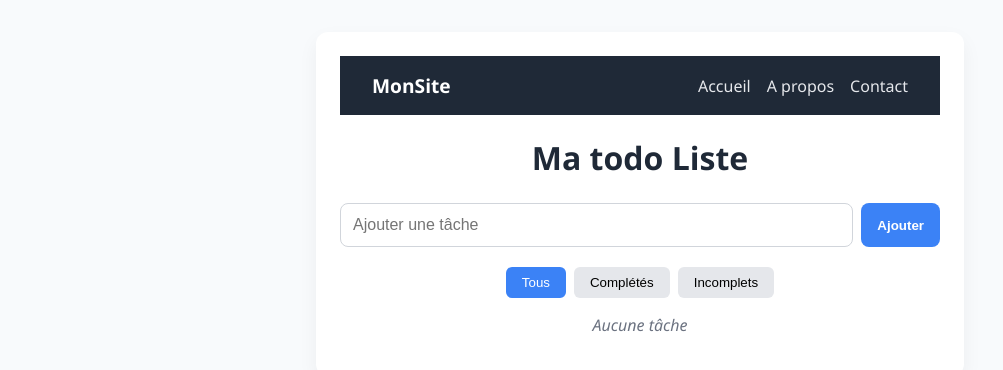
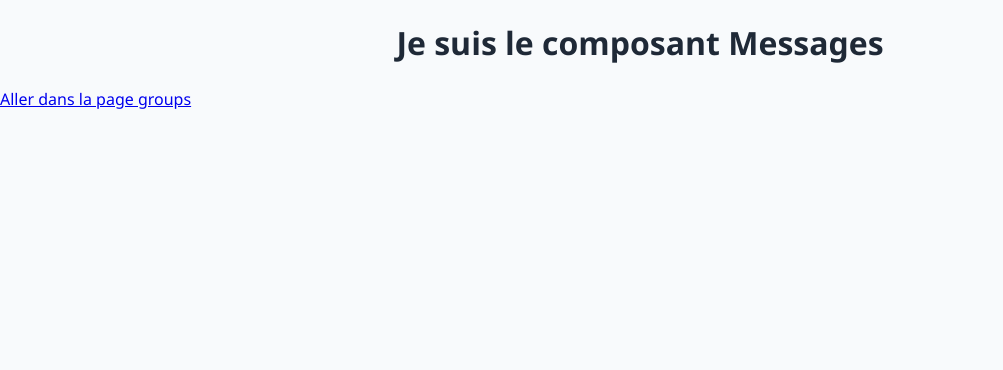
Before and after one commit to Rimao416/DD-Training, a React (Vite) app: page / in a window 1280 px wide. Shown: the top 370 px of the page, without its empty margins (0-1003 px from the left). Built offline with nearby package versions, Linux system fonts and the light colour scheme.

Commit message:
:rocket: implementation de la solution de Mr Author

```diff
--- a/src/App.jsx
+++ b/src/App.jsx
@@ -1,23 +1,16 @@
 import './App.css';
 import {Routes, Route} from "react-router-dom";
-import Home from "./pages/Home";
-import About from './pages/About';
-import Contact from './pages/contact';
-import Dashboard from './pages/dashboard';
+import Messages from './pages/Messages';
+import Groups from './pages/Groups';
 import Profile from './pages/Profile';
-import Settings from './pages/Settings';
-import User from './pages/User';
+
 const App = () => {
   return(
  <Routes>
-  <Route path="/" element={<Home />}/>
-  <Route path="/about" element={<About />}/>
-  <Route path="/contact" element={<Contact />}/>
-  <Route path="/user/:id" element={<User />} />
-  <Route path="/dashboard" element={<Dashboard/>}>
-    <Route path="profile" element={<Profile />} />
-    <Route path="settings" element={<Settings />} />
-  </Route>
+<Route path="/" element={<Messages/>}/>
+<Route path="/groups" element={<Groups />} />
+<Route path="/profile" element={<Profile />} />
+
   {/* <Route path="/about" element={<About />} /> */}
  </Routes>
   )
--- a/src/pages/About.jsx
+++ /dev/null
@@ -1,13 +0,0 @@
-import React from 'react'
-import Navbar from '../components/Navbar'
-
-function About() {
-  return (
-    <div>
-        <Navbar/>
-      <h1>Je suis la page About</h1>
-    </div>
-  )
-}
-
-export default About
--- a/src/pages/Contact.jsx
+++ /dev/null
@@ -1,13 +0,0 @@
-import React from 'react'
-import Navbar from '../components/Navbar'
-
-function Contact() {
-  return (
-    <div>
-        <Navbar/>
-      <h1>Je suis la page contact</h1>
-    </div>
-  )
-}
-
-export default Contact
--- a/src/pages/Dashboard.jsx
+++ /dev/null
@@ -1,17 +0,0 @@
-import React from 'react'
-import Sidebar from '../components/Sidebar'
-import {Outlet} from "react-router-dom"
-function Dashboard() {
-  return (
-    <div className="dashboard">
-        <Sidebar/>
-        <div className="dashboard-content">
-            <Outlet/>
-            </div>
-
-
-    </div>
-  )
-}
-
-export default Dashboard
--- /dev/null
+++ b/src/pages/Groups.jsx
@@ -0,0 +1,14 @@
+import React from 'react'
+import { Link } from 'react-router-dom'
+
+function Groups() {
+  return (
+    <div>
+
+      <h1>Je suis le composant Groups</h1>
+      <Link to="/">Aller dans la page messages</Link>
+    </div>
+  )
+}
+
+export default Groups
--- a/src/pages/Home.jsx
+++ /dev/null
@@ -1,97 +0,0 @@
-import React, { useState } from 'react'
-import Navbar from '../components/Navbar';
-import {useNavigate} from "react-router-dom";
-
-function Home() {
-    const navigate = useNavigate();
-     const [todos, setTodos] = useState([]);
-  const [nouveau, setNouveauTodo] = useState('');
-  const [filtre, setFiltre] = useState('tous');
-
-  const ajouterTodo = (e) => {
-    e.preventDefault();
-    if (nouveau.trim()) {
-      setTodos([
-        ...todos,
-        {
-          id: Date.now(),
-          text: nouveau.trim(),
-          complete: false
-        }
-      ]);
-      navigate('/about');
-      setNouveauTodo('');
-    }
-  };
-
-  const toggleTodo = (id) => {
-    setTodos(todos.map(todo =>
-      todo.id === id ? { ...todo, complete: !todo.complete } : todo
-    ));
-  };
-
-  const todosFiltres = todos.filter((todo) => {
-    if (filtre === 'tous') return true;
-    if (filtre === 'complete') return todo.complete;
-    if (filtre === 'incomplete') return !todo.complete;
-    return true;
-  });
-
-  return (
-    <div className="app-container">
-        <Navbar />
-      <h1>Ma todo Liste</h1>
-
-      <form className="todo-form" onSubmit={ajouterTodo}>
-        <input
-          type="text"
-          value={nouveau}
-          onChange={(e) => setNouveauTodo(e.target.value)}
-          placeholder="Ajouter une tâche"
-          required
-        />
-        <button type="submit">Ajouter</button>
-      </form>
-
-      <div className="filters">
-        <button
-          onClick={() => setFiltre('tous')}
-          className={filtre === 'tous' ? 'active' : ''}
-        >
-          Tous
-        </button>
-        <button
-          onClick={() => setFiltre('complete')}
-          className={filtre === 'complete' ? 'active' : ''}
-        >
-          Complétés
-        </button>
-        <button
-          onClick={() => setFiltre('incomplete')}
-          className={filtre === 'incomplete' ? 'active' : ''}
-        >
-          Incomplets
-        </button>
-      </div>
-
-      {todosFiltres.length === 0 && (
-        <p className="empty-message">Aucune tâche</p>
-      )}
-
-      <div className="todo-list">
-        {todosFiltres.map((todo) => (
-          <div key={todo.id} className={`todo-item ${todo.complete ? 'done' : ''}`}>
-            <input
-              type="checkbox"
-              checked={todo.complete}
-              onChange={() => toggleTodo(todo.id)}
-            />
-            <span>{todo.text}</span>
-          </div>
-        ))}
-      </div>
-    </div>
-  );
-}
-
-export default Home
--- /dev/null
+++ b/src/pages/Messages.jsx
@@ -0,0 +1,13 @@
+import React from 'react'
+import { Link } from 'react-router-dom'
+
+function Messages() {
+  return (
+    <div>
+      <h1>Je suis le composant Messages</h1>
+      <Link to="/groups">Aller dans la page groups</Link>
+    </div>
+  )
+}
+
+export default Messages
--- a/src/pages/Profile.jsx
+++ b/src/pages/Profile.jsx
@@ -3,7 +3,7 @@ import React from 'react'
 function Profile() {
   return (
     <div>
-      <h1>Bienvenue sur ton profile</h1>
+
     </div>
   )
 }
--- a/src/pages/Settings.jsx
+++ /dev/null
@@ -1,11 +0,0 @@
-import React from 'react'
-
-function Settings() {
-  return (
-    <div>
-      <h1>Paramètres du comptes</h1>
-    </div>
-  )
-}
-
-export default Settings
--- a/src/pages/User.jsx
+++ /dev/null
@@ -1,12 +0,0 @@
-import React from 'react'
-import { useParams } from 'react-router-dom'
-function User() {
-    const {id} = useParams()
-  return (
-    <div>
-      Je suis l'utilisateur {id}
-    </div>
-  )
-}
-
-export default User
```
Also changed, not shown: 1 other file (tests, documents, lock files or other folders).
